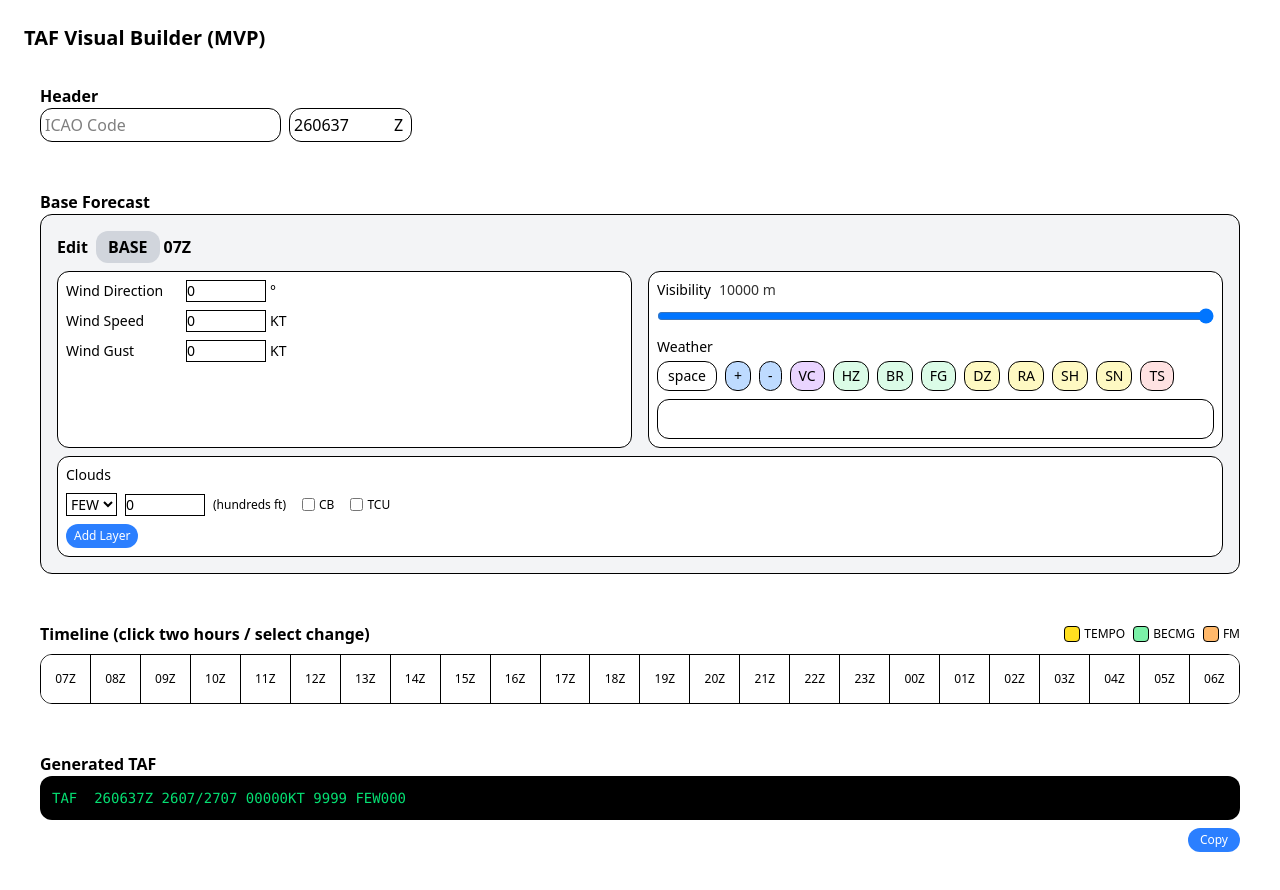
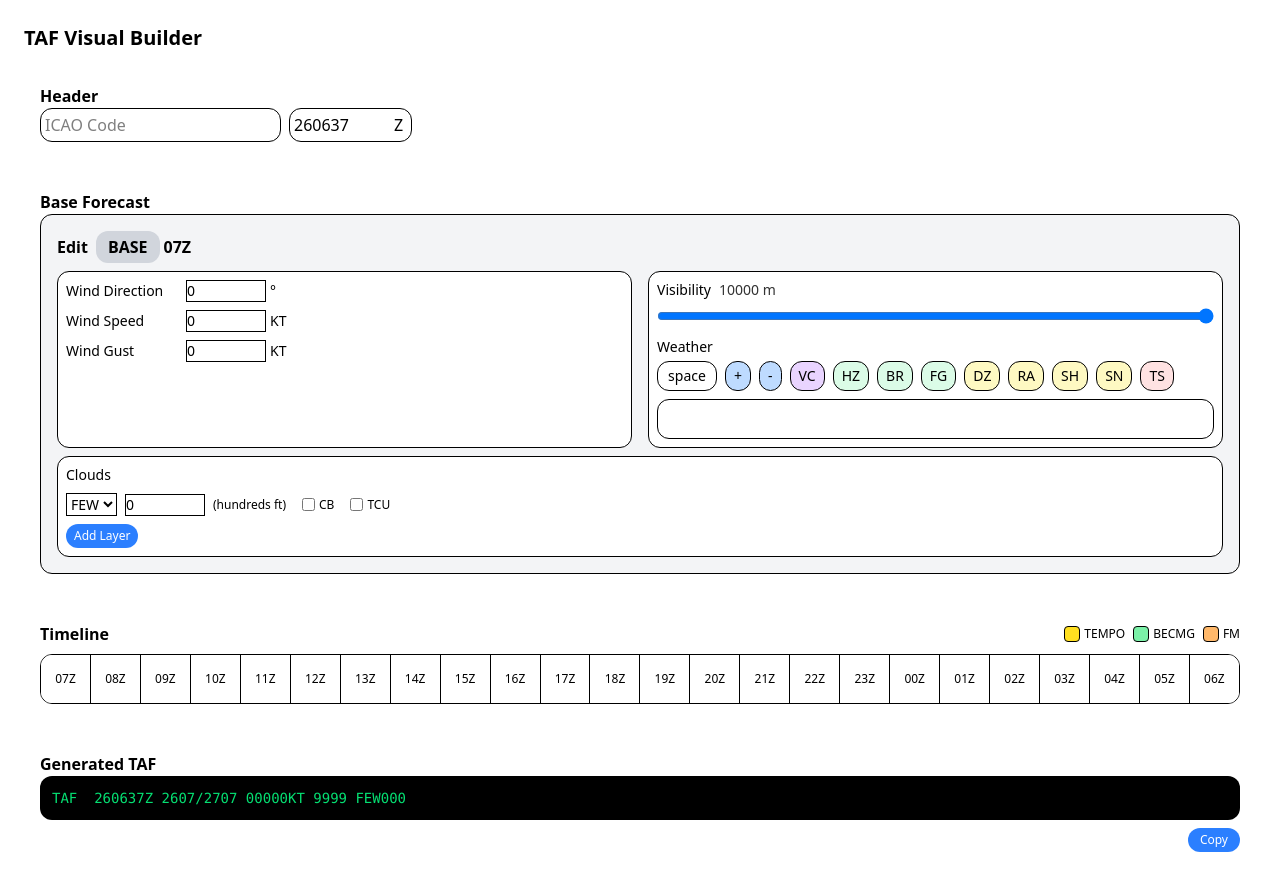
Before and after one commit to sprangdes/taf-visual-builder, a React (Vite) app: page / in a window 1280 px wide. Built offline with nearby package versions, Linux system fonts and the light colour scheme.

Commit message:
更新畫面顯示Section文字內容

```diff
--- a/src/TafBuilder.tsx
+++ b/src/TafBuilder.tsx
@@ -1049,7 +1049,7 @@ export default function TafBuilder() {
 
   return (
     <div className="p-6 space-y-4">
-      <h1 className="text-xl font-bold">TAF Visual Builder (MVP)</h1>
+      <h1 className="text-xl font-bold">TAF Visual Builder</h1>
 
       <section className="p-4 rounded-xl">
         <h2 className="font-semibold">Header</h2>
@@ -1103,7 +1103,7 @@ export default function TafBuilder() {
 
       <section className="p-4 rounded-xl">
         <div className="flex justify-between items-center mb-2">
-          <h2 className="font-semibold mb-0">Timeline (click two hours / select change)</h2>
+          <h2 className="font-semibold mb-0">Timeline</h2>
           <div className="flex gap-2">
             <div className="flex items-center gap-1">
               <span className="w-4 h-4 bg-yellow-300 rounded-sm border border-black"></span>
```
